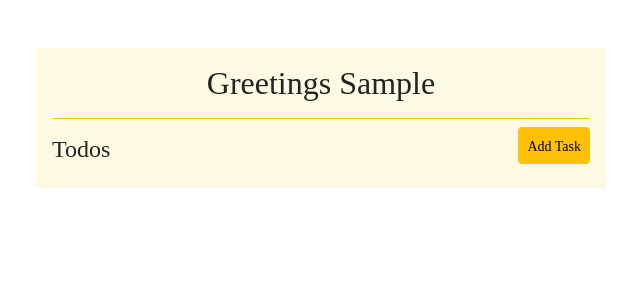
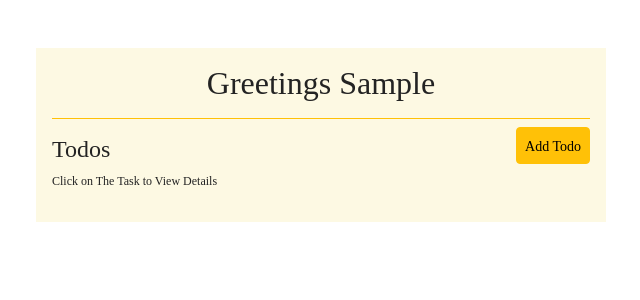
Before and after one commit to ahmad-44/django-todo-app, a Django app: page / in a window 1280 px wide. Shown: the part 72-372 px from the top of the page, without its empty margins (319-959 px from the left). Run offline with Django 3.2, Linux system fonts and the light colour scheme; the visitor is signed in with stand-in values (Sample User, id 1); data that the repository does not hold is empty; some libraries are stand-ins or nearby versions.

Commit message:
Added the functionalioty of Editing the already exisiting task

```diff
--- a/static/styles/style.css
+++ b/static/styles/style.css
@@ -24,7 +24,7 @@ input[type=text], input[type=email], input[type=password]{
     color: #212529 !important;
 }
 
-.edit-icon, .delete-icon, .complete-icon{
+.edit-icon, .delete-icon, .complete-icon, .restart-icon{
     text-decoration: none !important;
 }
 .edit-icon{
@@ -36,6 +36,9 @@ input[type=text], input[type=email], input[type=password]{
 .delete-icon{
     color:rgb(206, 43, 43);
 }
+.restart-icon{
+    color:rgb(102, 102, 243);
+}
 a.my1{
     text-decoration: none !important;
 }
--- a/templates/index.html
+++ b/templates/index.html
@@ -4,8 +4,12 @@
             <h2 class="text-center border-bottom border-warning pb-3">Greetings {{ request.user.first_name  }}</h2>
             <div class="d-flex justify-content-between pb-2">
                 <h4 class="text-center mt-2 mb-0">Todos</h4>
-                <a href="create_todo" class="btn btn-warning btn-sm pt-2">Add Task</a>
+                <a href="create_todo" class="btn btn-warning btn-sm pt-2">Add Todo</a>
             </div>
+            <div>
+                <p style="font-size: 12px;">Click on The Task to View Details</p>
+            </div>
+
 
         <ul class="list-group list-group-flush">
             {% for task in tasks %}
@@ -14,13 +18,13 @@
                         <li class="list-group-item todo-item d-flex justify-content-between align-items-center" style="width:100%">
                             <a href="view_todo?id={{task.id}}" class="todo-list-link-text text-decoration-none">{{task.title}}</a>
                             <span class=" ">
-                                <a class="my-1 text-decoration-none m-1" href="#" title="Edit">
+                                <a class="my-1 text-decoration-none m-1" href="edit_todo?id={{task.id}}&title={{task.title}}&desc={{task.desc}}" title="Edit">
                                     <svg xmlns="http://www.w3.org/2000/svg" width="20" height="20" fill="currentColor" class="bi bi-pencil-square edit-icon" viewBox="0 0 16 16">
                                         <path d="M15.502 1.94a.5.5 0 0 1 0 .706L14.459 3.69l-2-2L13.502.646a.5.5 0 0 1 .707 0l1.293 1.293zm-1.75 2.456-2-2L4.939 9.21a.5.5 0 0 0-.121.196l-.805 2.414a.25.25 0 0 0 .316.316l2.414-.805a.5.5 0 0 0 .196-.12l6.813-6.814z"/>
                                         <path fill-rule="evenodd" d="M1 13.5A1.5 1.5 0 0 0 2.5 15h11a1.5 1.5 0 0 0 1.5-1.5v-6a.5.5 0 0 0-1 0v6a.5.5 0 0 1-.5.5h-11a.5.5 0 0 1-.5-.5v-11a.5.5 0 0 1 .5-.5H9a.5.5 0 0 0 0-1H2.5A1.5 1.5 0 0 0 1 2.5z"/>
                                     </svg>
                                 </a>
-                                <a class="my-1 text-decoration-none m-1" href="#" title="Complete The Task">
+                                <a class="my-1 text-decoration-none m-1" href="complete_todo?id={{task.id}}" title="Complete The Task">
                                     <svg xmlns="http://www.w3.org/2000/svg" width="20" height="20" fill="currentColor" class="bi bi-check-square-fill complete-icon" viewBox="0 0 16 16">
                                         <path d="M2 0a2 2 0 0 0-2 2v12a2 2 0 0 0 2 2h12a2 2 0 0 0 2-2V2a2 2 0 0 0-2-2zm10.03 4.97a.75.75 0 0 1 .011 1.05l-3.992 4.99a.75.75 0 0 1-1.08.02L4.324 8.384a.75.75 0 1 1 1.06-1.06l2.094 2.093 3.473-4.425a.75.75 0 0 1 1.08-.022z"/>
                                       </svg>
@@ -43,18 +47,13 @@
                         <li class="list-group-item todo-item d-flex justify-content-between align-items-center">
                             <a href="view_todo?id={{task.id}}" class="text-decoration-none todo-list-link-text"><del>{{task.title}}</del></a>
                             <span class="">
-                                <a class="my-1 text-decoration-none m-1" href="#" title="Edit">
-                                    <svg xmlns="http://www.w3.org/2000/svg" width="20" height="20" fill="currentColor" class="bi bi-pencil-square edit-icon" viewBox="0 0 16 16">
-                                        <path d="M15.502 1.94a.5.5 0 0 1 0 .706L14.459 3.69l-2-2L13.502.646a.5.5 0 0 1 .707 0l1.293 1.293zm-1.75 2.456-2-2L4.939 9.21a.5.5 0 0 0-.121.196l-.805 2.414a.25.25 0 0 0 .316.316l2.414-.805a.5.5 0 0 0 .196-.12l6.813-6.814z"/>
-                                        <path fill-rule="evenodd" d="M1 13.5A1.5 1.5 0 0 0 2.5 15h11a1.5 1.5 0 0 0 1.5-1.5v-6a.5.5 0 0 0-1 0v6a.5.5 0 0 1-.5.5h-11a.5.5 0 0 1-.5-.5v-11a.5.5 0 0 1 .5-.5H9a.5.5 0 0 0 0-1H2.5A1.5 1.5 0 0 0 1 2.5z"/>
-                                    </svg>
-                                </a>
-                                <a class="my-1 text-decoration-none m-1" href="#" title="Restart Task">
-                                    <svg xmlns="http://www.w3.org/2000/svg" width="20" height="20" fill="currentColor" class="bi bi-check-square-fill complete-icon" viewBox="0 0 16 16">
-                                        <path d="M2 0a2 2 0 0 0-2 2v12a2 2 0 0 0 2 2h12a2 2 0 0 0 2-2V2a2 2 0 0 0-2-2zm10.03 4.97a.75.75 0 0 1 .011 1.05l-3.992 4.99a.75.75 0 0 1-1.08.02L4.324 8.384a.75.75 0 1 1 1.06-1.06l2.094 2.093 3.473-4.425a.75.75 0 0 1 1.08-.022z"/>
+                                <a class="my-1 text-decoration-none m-1" href="restart_todo?id={{task.id}}" title="Restart The Task">
+                                    <svg xmlns="http://www.w3.org/2000/svg" width="16" height="16" fill="currentColor" class="bi bi-arrow-repeat restart-icon" viewBox="0 0 16 16">
+                                        <path d="M11.534 7h3.932a.25.25 0 0 1 .192.41l-1.966 2.36a.25.25 0 0 1-.384 0l-1.966-2.36a.25.25 0 0 1 .192-.41zm-11 2h3.932a.25.25 0 0 0 .192-.41L2.692 6.23a.25.25 0 0 0-.384 0L.342 8.59A.25.25 0 0 0 .534 9z"/>
+                                        <path fill-rule="evenodd" d="M8 3c-1.552 0-2.94.707-3.857 1.818a.5.5 0 1 1-.771-.636A6.002 6.002 0 0 1 13.917 7H12.9A5.002 5.002 0 0 0 8 3M3.1 9a5.002 5.002 0 0 0 8.757 2.182.5.5 0 1 1 .771.636A6.002 6.002 0 0 1 2.083 9z"/>
                                       </svg>
                                 </a>
-                                <a class="my-1 text-decoration-none m-1" href="#" title="Delete">
+                                <a class="my-1 text-decoration-none m-1" href="delete_todo?id={{task.id}}" title="Delete">
                                     <svg xmlns="http://www.w3.org/2000/svg" width="20" height="20" fill="currentColor" class="bi bi-trash-fill delete-icon" viewBox="0 0 16 16">
                                         <path d="M2.5 1a1 1 0 0 0-1 1v1a1 1 0 0 0 1 1H3v9a2 2 0 0 0 2 2h6a2 2 0 0 0 2-2V4h.5a1 1 0 0 0 1-1V2a1 1 0 0 0-1-1H10a1 1 0 0 0-1-1H7a1 1 0 0 0-1 1zm3 4a.5.5 0 0 1 .5.5v7a.5.5 0 0 1-1 0v-7a.5.5 0 0 1 .5-.5M8 5a.5.5 0 0 1 .5.5v7a.5.5 0 0 1-1 0v-7A.5.5 0 0 1 8 5m3 .5v7a.5.5 0 0 1-1 0v-7a.5.5 0 0 1 1 0"/>
                                       </svg>
--- a/todo_app/urls.py
+++ b/todo_app/urls.py
@@ -5,5 +5,9 @@ urlpatterns = [
     path("", views.index, name="index"),
     path("create_todo", views.create_todo, name="create_todo"),
     path("view_todo", views.view_todo, name="view_todo"),
-    path("delete_todo", views.delete_todo, name="delete_todo")
+    path("delete_todo", views.delete_todo, name="delete_todo"),
+    path("complete_todo", views.complete_todo, name="complete_todo"),
+    path("restart_todo", views.restart_todo, name="restart_todo"),
+    path("edit_todo", views.edit_todo, name="edit_todo")
+
 ]
--- a/todo_app/views.py
+++ b/todo_app/views.py
@@ -11,12 +11,11 @@ def index(request):
     # print(tasks)
     return render(request, 'index.html', {'tasks': tasks})
 
-@login_required(login_url='/')
+@login_required(login_url='accounts/accounts/login')
 def create_todo(request):
     if request.method == 'POST':
         title = request.POST['title']
         desc = request.POST['desc']
-        # messages.info(request, 'Invalid Username or Password. Please try again. ')
         if title:
             task = Task.objects.create(title = title, desc = desc, user_id = request.user.id)
             task.save()
@@ -28,7 +27,7 @@ def create_todo(request):
 
     return render(request, 'create_todo.html')
 
-@login_required(login_url='/')
+@login_required(login_url='accounts/accounts/login')
 def view_todo(request):
     # fetch the id which comes in url like url?id=13
     id = request.GET.get('id', '')
@@ -37,7 +36,7 @@ def view_todo(request):
     #send the desired todo task to template
     return render(request, 'view_todo.html', {'task': task[0]})
 
-@login_required(login_url='/')
+@login_required(login_url='accounts/accounts/login')
 def delete_todo(request):
     # fetch the id which comes in url like url?id=13
     id = request.GET.get('id', '')
@@ -45,3 +44,38 @@ def delete_todo(request):
     Task.objects.filter(id=id).delete() #
     #send the desired todo task to template
     return redirect('/')
+
+@login_required(login_url='accounts/accounts/login')
+def complete_todo(request):
+    # fetch the id which comes in url like url?id=13
+    id = request.GET.get('id', '')
+    Task.objects.filter(id=id).update(is_Task_Completed = True)
+    return redirect('/')
+
+@login_required(login_url='accounts/accounts/login')
+def restart_todo(request):
+    # fetch the id which comes in url like url?id=13
+    id = request.GET.get('id', '')
+    Task.objects.filter(id=id).update(is_Task_Completed = False)
+    return redirect('/')
+
+@login_required(login_url='accounts/accounts/login')
+def edit_todo(request):
+    if request.method == 'POST':
+        id = request.POST['id']
+        title = request.POST['title']
+        desc = request.POST['desc']
+        print(f"Title: {title}")
+        if title:
+            Task.objects.filter(id=id).update(title=title, desc=desc)
+            return redirect('/')
+        else:
+            messages.info(request, 'Task Title Is Required')
+            return redirect(f'/edit_todo?id={id}&title={title}&desc={desc}')
+    else:
+        id = request.GET.get('id', '')
+        title = request.GET.get('title', '')
+        desc = request.GET.get('desc', '')
+        task = {'id':id, 'title':title, 'desc':desc}
+        # Task.objects.filter(id=id).update(is_Task_Completed = False)
+        return render(request, 'edit_todo.html', {'task': task})
```
Also changed, not shown: templates/edit_todo.html (added, +36 -0 lines), templates/view_todo.html (+6 -4 lines), todo_app/models.py (line endings or trailing spaces).
